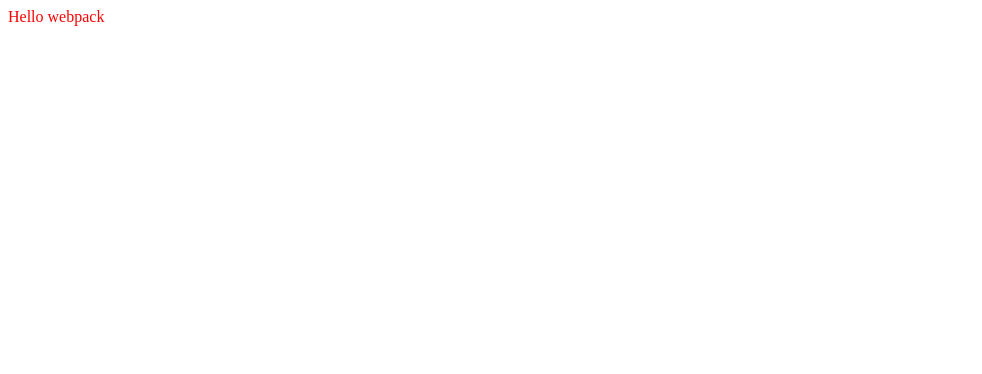
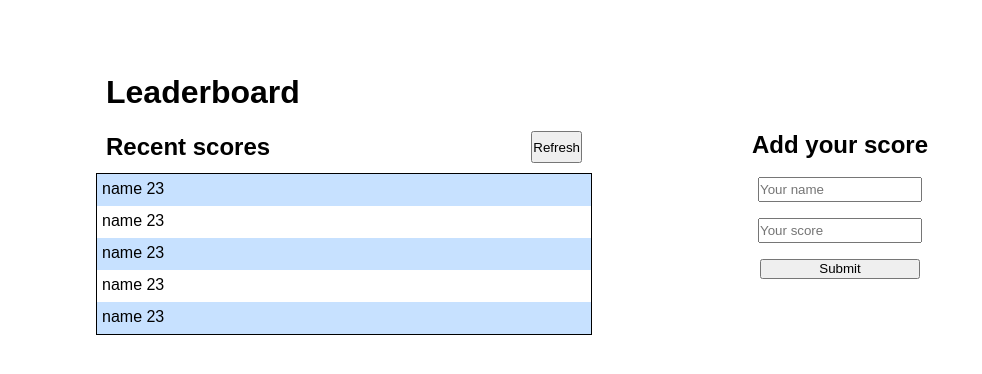
Before and after one commit to blakbox23/Leaderboard, a website built with webpack: page src/index.html in a window 1280 px wide. Shown: the whole page, without its empty margins (0-982 px from the left). Built offline with nearby package versions, Linux system fonts and the light colour scheme.

Commit message:
Setup project UI

```diff
--- a/src/index.html
+++ b/src/index.html
@@ -3,8 +3,38 @@
 <head>
     <meta charset="UTF-8">
     <meta name="viewport" content="width=device-width, initial-scale=1.0">
-    <title>Wbpack Exercise</title>
+    <title>Leaderboard</title>
 </head>
 <body>
+    <header>
+        <h1>Leaderboard</h1>
+    </header>
+    <section id="main-sec">
+    <div id = 'scores-div'>
+      <div id="scores-div-header">
+          <h2>Recent scores</h2>
+          <button id="refresh-btn">Refresh</button>
+      </div>
+      <div id="scores-table">
+          <ul>
+              <li>name 23</li>
+              <li>name 23</li>
+              <li>name 23</li>
+              <li>name 23</li>
+              <li>name 23</li>
+          </ul>
+      </div>
+    </div>
+
+    <div id="scores-form">
+        <h2>Add your score</h2>
+        <form>
+            <input type="text" id="name" placeholder="Your name"><br>
+            <input type="text" id="score" placeholder="Your score"><br>
+            <input type="submit" value="Submit" id="submit-btn"><br>
+        </form>
+    </div>
+
+</section>
 </body>
 </html>
--- a/src/index.js
+++ b/src/index.js
@@ -1,14 +1,2 @@
 import _ from 'lodash';
 import './style.css';
-
-function component() {
-    const element = document.createElement('div');
-
-     // Lodash, now imported by this script
-      element.innerHTML = _.join(['Hello', 'webpack'], ' ');
-      element.classList.add('hello');
-
-    return element;
-  }
-
-  document.body.appendChild(component());
--- a/src/style.css
+++ b/src/style.css
@@ -1,3 +1,66 @@
-.hello {
-    color: red;
-  }
+* {
+  padding: 0;
+  margin: 0;
+}
+
+body {
+  padding: 4rem 6rem;
+  font-family: 'Poppins', sans-serif;
+
+}
+ul {
+  border: 1px solid black;
+}
+header {
+  padding: 10px;
+}
+
+#main-sec {
+  display: flex;
+  justify-content: space-between;
+}
+
+#scores-div, #scores-form {
+  width: 50%;
+}
+
+#scores-div-header {
+  display: flex;
+  justify-content: space-between;
+  align-items: center;
+  padding: 10px;
+
+}
+
+#refresh-btn {
+  height: 2rem;
+}
+
+li {
+  list-style: none;
+  height: 20px;
+  padding: 6px 5px;
+}
+li:nth-child(odd) {
+  background: rgb(199, 225, 255);
+}
+
+#scores-form {
+  padding-right: 6rem;
+}
+
+#scores-form h2 {
+  text-align: center;
+  padding: 10px;
+
+}
+form {
+  margin: auto;
+  text-align: center;
+}
+
+form input {
+  margin: 0.5rem;
+  width: 10rem;
+  height: 1.3rem;
+}
--- a/webpack.config.js
+++ b/webpack.config.js
@@ -2,6 +2,7 @@ const path = require('path');
 const HtmlWebpackPlugin = require('html-webpack-plugin');
 
 module.exports = {
+  mode: 'development',
   entry: './src/index.js',
    devServer: {
        contentBase: './dist',
```
